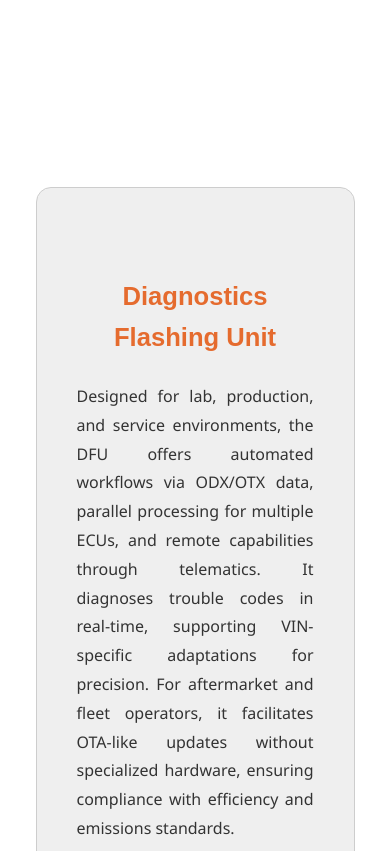
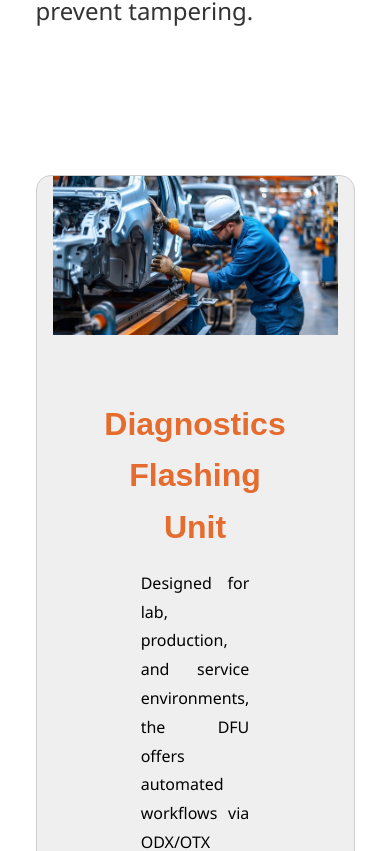
Before and after one commit to gobinath2204/TBS_White, a React (Vite) app: page /pages/DFU in a window 390 px wide. Shown: the part 1149-2000 px from the top of the page. Built offline with nearby package versions, Linux system fonts and the light colour scheme; a web font is replaced by a local one.

Commit message:
new updates

```diff
--- a/src/pages/ContactUS.css
+++ b/src/pages/ContactUS.css
@@ -7,18 +7,19 @@
 .contact-container {
   padding: 1rem 5%;
   background: #ffffff;
-  min-height: 100vh;
+  height: 100vh;
+  display: flex;
+  align-items: center;
 }
 
 .contact-content {
-  margin-top: 100px;
   display: grid;
   grid-template-columns: 1fr 1fr;
   gap: 3rem;
   max-width: 1200px;
-  margin-left: auto;
-  margin-right: auto;
-  align-items: center;
+  margin: 0 auto;
+  width: 100%;
+  height: 80vh;
 }
 
 .form-section {
@@ -29,6 +30,7 @@
   box-shadow: 0 2px 6px rgba(0,0,0,0.05);
   display: flex;
   flex-direction: column;
+  height: 100%;
 }
 
 .form-section form {
@@ -103,7 +105,7 @@ button[type="submit"]:hover {
 }
 
 .map-section {
-  height: 625px;
+  height: 100%;
   border-radius: 15px;
   overflow: hidden;
 }
--- a/src/pages/ContactUS.jsx
+++ b/src/pages/ContactUS.jsx
@@ -1,5 +1,5 @@
 import React, { useRef, useState } from 'react';
-import { MapContainer, TileLayer, Marker, Popup } from 'react-leaflet';
+import { MapContainer, TileLayer, Marker, Popup, LayersControl } from 'react-leaflet';
 import L from 'leaflet';
 import 'leaflet/dist/leaflet.css';
 import { IMaskInput } from 'react-imask';
@@ -95,10 +95,26 @@ const ContactUS = () => {
 
         <div className="map-section" data-aos="fade-left">
           <MapContainer center={position} zoom={13} scrollWheelZoom={false}>
-            <TileLayer
-              attribution='&copy; OpenStreetMap contributors'
-              url="https://{s}.tile.openstreetmap.org/{z}/{x}/{y}.png"
-            />
+            <LayersControl position="topright">
+              <LayersControl.BaseLayer checked name="OpenStreetMap">
+                <TileLayer
+                  attribution='&copy; OpenStreetMap contributors'
+                  url="https://{s}.tile.openstreetmap.org/{z}/{x}/{y}.png"
+                />
+              </LayersControl.BaseLayer>
+              <LayersControl.BaseLayer name="Satellite">
+                <TileLayer
+                  attribution='&copy; Esri &mdash; Source: Esri, i-cubed, USDA, USGS, AEX, GeoEye, Getmapping, Aerogrid, IGN, IGP, UPR-EGP, and the GIS User Community'
+                  url="https://server.arcgisonline.com/ArcGIS/rest/services/World_Imagery/MapServer/tile/{z}/{y}/{x}"
+                />
+              </LayersControl.BaseLayer>
+              <LayersControl.BaseLayer name="Terrain">
+                <TileLayer
+                  attribution='&copy; OpenTopoMap (CC-BY-SA)'
+                  url="https://{s}.tile.opentopomap.org/{z}/{x}/{y}.png"
+                />
+              </LayersControl.BaseLayer>
+            </LayersControl>
             <Marker position={position} icon={customIcon}>
               <Popup>
                 Test Base Solutions <br /> 3, Birmingham Rd, Coventry
--- a/src/pages/Prod-Serv-pages.css
+++ b/src/pages/Prod-Serv-pages.css
@@ -60,7 +60,7 @@
   width: 90% ;
   display: flex;
   flex-direction: column;
-  gap: 6rem;
+  gap: 3rem;
   padding: 1rem;
   margin: 0 auto;
   font-family: 'Segoe UI', sans-serif;
@@ -97,11 +97,15 @@
   justify-content: space-between;
   align-items: center;
   position: relative;
-  min-height: 50vh;
+  min-height: 70vh;
   overflow: hidden;
   margin: 0;
   padding: 0 1rem;
   gap: 2rem;
+  border-radius: 15px;
+  background: #efefef;
+  border: solid 1px rgb(205, 205, 205);
+  backdrop-filter: blur(12px);
 }
 
 /* Section with Image + Text Layout */
@@ -228,30 +232,64 @@
 /* Text Side */
 .section-text {
   flex: 1;
-  color: var(--orange);
-  padding: 6rem 3rem;
+  color: black;
+  padding: 3rem 2rem;
   height: 100%;
   width: 40%;
   display: flex;
   flex-direction: column;
   justify-content: center;
+  align-items: center;
   position: relative;
   z-index: 3;
+  background: transparent;
 }
 
 .section-text h2 {
-  font-size: 2.5rem;
+  font-size: 2rem;
   font-weight: 700;
-  margin-bottom: 1.5rem;
+  margin-bottom: 1rem;
   color: var(--orange);
+  text-align: center;
 }
 
 .section-text p {
   font-size: 1.1rem;
   line-height: 1.8;
-  color: #333;
-  max-width: 600px;
+  color: black;
+  max-width: 500px;
   text-align: justify;
+  margin: 0;
+}
+
+.section-text strong {
+  color: var(--orange);
+}
+
+.section-text b {
+  color: var(--orange);
+}
+
+.section-text ul {
+  max-width: 500px;
+  margin: 1rem 0;
+  padding-left: 1.5rem;
+}
+
+.section-text li {
+  font-size: 1.1rem;
+  line-height: 1.8;
+  color: black;
+  margin: 0.2rem 0;
+  list-style-type: disc;
+}
+
+.section-text li strong {
+  color: var(--orange);
+}
+
+.section-text li b {
+  color: var(--orange);
 }
 
 /* Reverse Layout */
@@ -260,119 +298,30 @@
 }
 
 /* Responsive Adjustments */
-@media (max-width: 1024px) {
-  body {
-    overflow-x: hidden;
+@media (max-width: 768px) {
+  .section-with-image,
+  .section-with-image.reverse {
+    flex-direction: column;
+    height: auto;
   }
 
-  .hero-container {
+  .section-image-wrapper {
     height: 50vh;
   }
 
-  .hero-title {
-    font-size: 1.8rem;
-    margin-top: 10vh;
-    padding: 0 1rem;
-  }
-
-  /* Stack sections vertically */
-  .section-with-image,
-  .section-with-image.reverse {
-    flex-direction: column;
-    align-items: center;
-    min-height: auto;
-    margin: 2rem 0;
-  }
-
-  /* Hide all images on mobile and tablet */
-  .section-image-wrapper,
-  .section-image,
-  .section-image-overlay {
-    display: none;
-  }
-
   .section-text {
-    width: 100%;
-    height: 100%;
-    padding: 1.5rem;
-    text-align: left;
-    color: #222;
-    border-radius: 8px;
-    box-shadow: none;
-    margin: 0;
+    padding: 2rem;
   }
 
   .section-text h2 {
-    font-size: 1.6rem;
-    text-align: center;
+    font-size: 2rem;
   }
 
   .section-text p {
     font-size: 1rem;
-    color: #333;
-    box-shadow: none;
   }
 
-  .content-section {
-    margin: 1rem 0;
-    padding: 4rem 1rem;
-    border-radius: 15px;
-    background: #efefef;
-    border: solid 1px rgb(205, 205, 205);
-    backdrop-filter: blur(12px);
-    color: var(--text-primary);
-  }
-
-
-
-  .nav-arrow-btn {
-    width: 40px;
-    height: 40px;
-    background: rgba(0, 0, 0, 0.6);
-    border-radius: 50%;
-    border: none;
-  }
-
-  .nav-arrow-btn.left {
-    left: 0;
-  }
-
-  .nav-arrow-btn.right {
-    right: 0;
-  }
-
-  .nav-arrow-btn-inner {
-    border: none;
-    background: transparent;
-    color: white;
-    font-size: 1.5rem;
-  }
-
-  .nav-arrow-btn:hover .nav-arrow-btn-inner {
-    background: none;
-    transform: none;
-    box-shadow: none;
-  }
-
-  * {
-    transition: none;
-  }
-}
-
-/* Hide arrows on smaller screens */
-@media (max-width: 768px) {
   .nav-arrow-btn {
     display: none;
   }
-
-  .section-text {
-    width: 100%;
-    height: 100%;
-    padding: 1.5rem;
-    text-align: left;
-    color: #222;
-    border-radius: 8px;
-    box-shadow: none;
-    margin: 0;
-  }
 }
```
Also changed, not shown: src/pages/SystemDevelopment.jsx (+42 -6 lines), public/S1/Picture0.webp (added).
